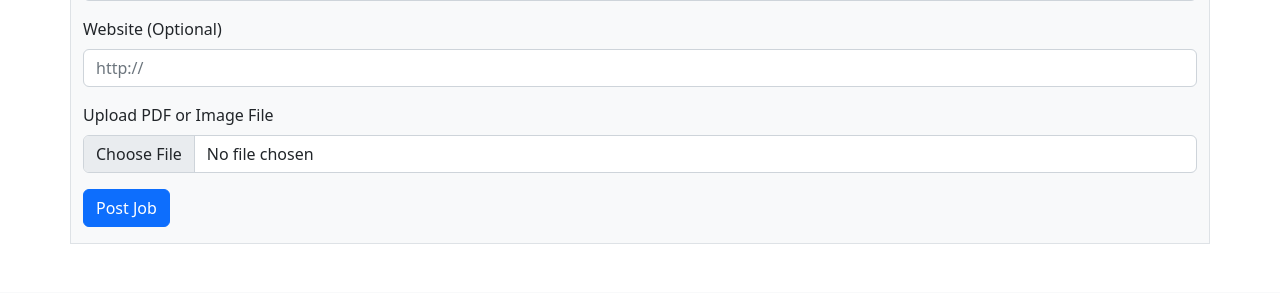
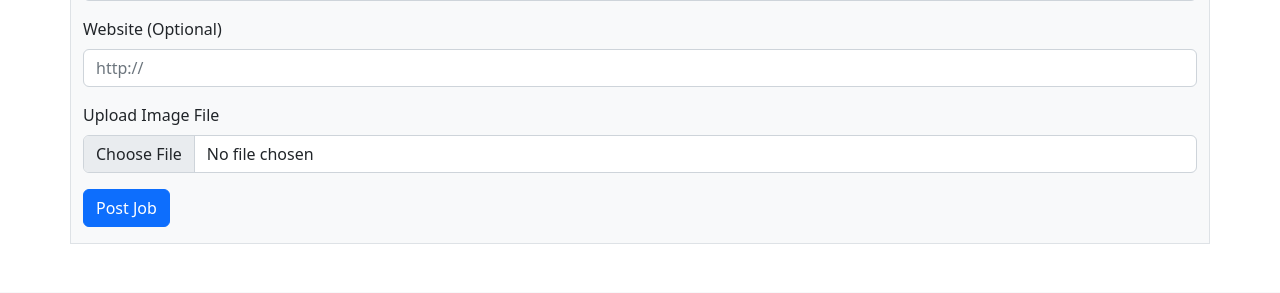
Before and after one commit to DenilsonUariua/Teachers-Recruitmet-system, a PHP site: page /Teachers-Recruitmet-system/jobPost.php in a window 1280 px wide. Shown: the part 929-1222 px from the top of the page. Run offline with PHP 8.4, Linux system fonts and the light colour scheme.

Commit message:
fixed wording

```diff
--- a/jobPost.php
+++ b/jobPost.php
@@ -159,7 +159,7 @@
                 <input type="text" name="website" class="form-control" id="inputPassword4" placeholder="http://">
             </div>
             <div class="col-12">
-                <label for="fileUpload" class="form-label">Upload PDF or Image File</label>
+                <label for="fileUpload" class="form-label">Upload Image File</label>
                 <input type="file" class="form-control" id="fileUpload" name="fileUpload" placeholder="Upload PDF or Image">
             </div>
             <div class="col-12 my-3">
@@ -234,7 +234,6 @@
         $targetFilePath = $targetDir . $fileName;
         $fileUploadName = $fileName;
         $fileType = pathinfo($targetFilePath, PATHINFO_EXTENSION);
-        echo $targetFilePath;
         //create images table if not exists
         $sql = "CREATE TABLE `images` (
                     `id` int(11) NOT NULL AUTO_INCREMENT,
@@ -245,22 +244,22 @@
                    ) ENGINE=InnoDB DEFAULT CHARSET=utf8 COLLATE=utf8_unicode_ci;";
         $result = mysqli_query($db, $sql);
         // Allow certain file formats
-        $allowTypes = array('jpg', 'png', 'jpeg', 'gif', 'pdf');
+        $allowTypes = array('jpg', 'png', 'jpeg', 'gif');
         if (in_array($fileType, $allowTypes)) {
             // Upload file to server
             if (move_uploaded_file($_FILES["fileUpload"]["tmp_name"], $targetFilePath)) {
                 // Insert image file name into database
                 $insert = $db->query("INSERT into images (file_name, uploaded_on) VALUES ('" . $fileName . "', NOW())");
                 if ($insert) {
-                    $statusMsg = "The file " . $fileName . " has been uploaded successfully.";
+                    $_SESSION['message'] = "The file " . $fileName . " has been uploaded successfully.";
                 } else {
-                    $statusMsg = "Error uploading file, please try again.";
+                    $_SESSION['message'] = "Error uploading file, please try again.";
                 }
             } else {
-                $statusMsg = "Sorry, there was an error uploading your file.";
+                $_SESSION['message'] = "Sorry, there was an error uploading your file.";
             }
         } else {
-            $statusMsg = 'Sorry, only JPG, JPEG, PNG, GIF, & PDF files are allowed to upload.';
+            $_SESSION['message'] = 'Sorry, only JPG, JPEG, PNG & GIF files are allowed to upload.';
         }
         //------------------- end of file upload-----------------------------------------------------
 
```
